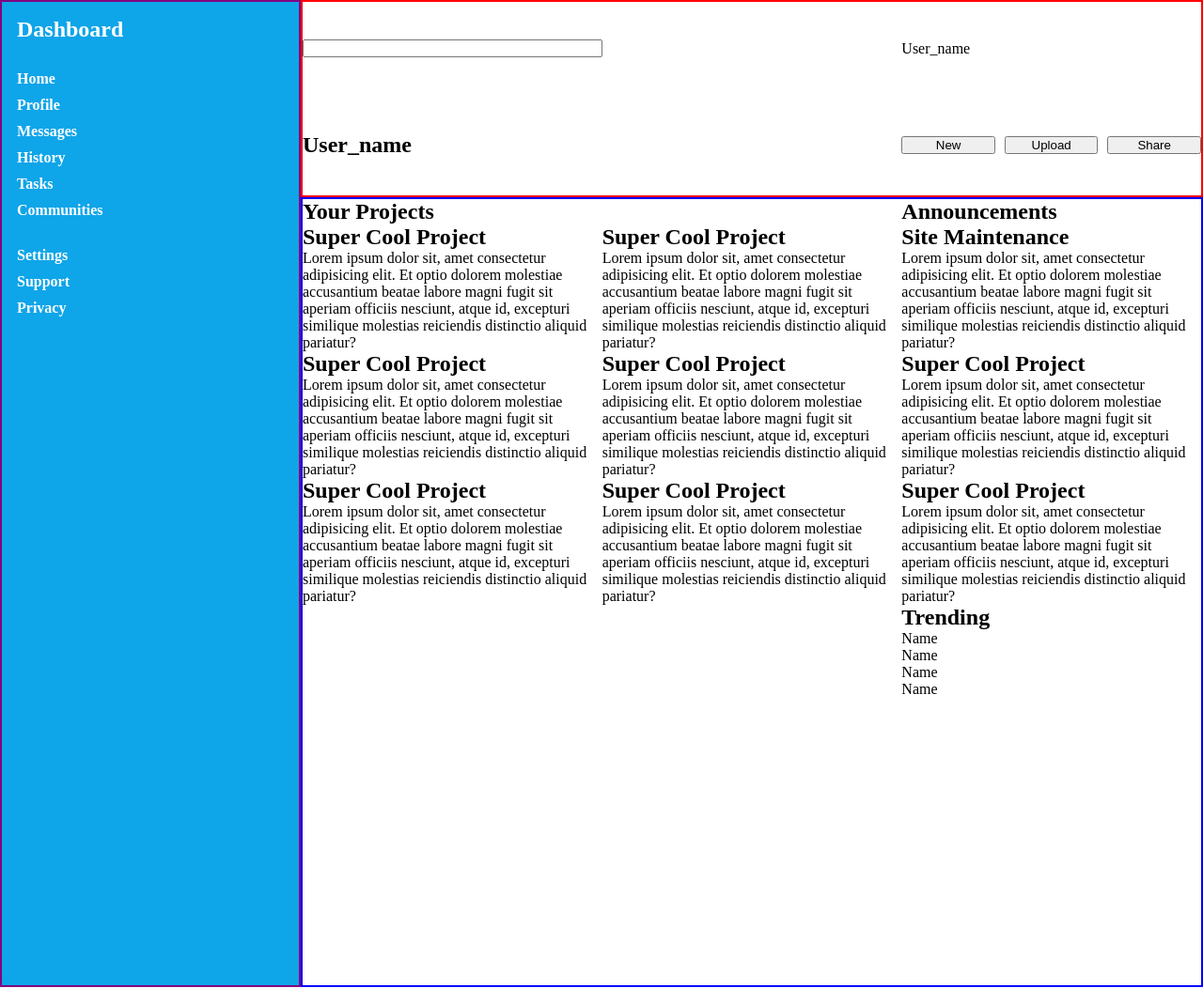
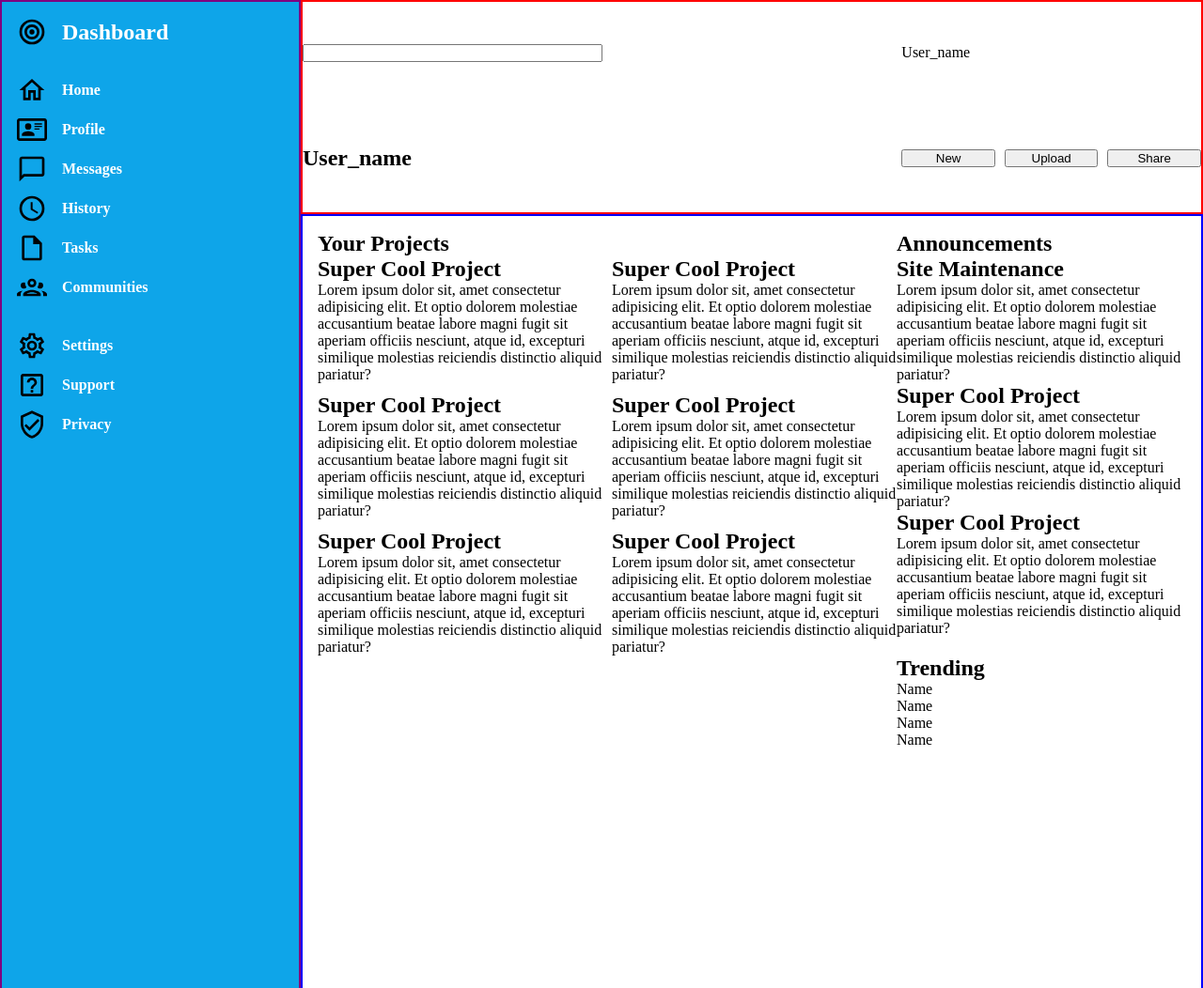
Before and after one commit to felipe-amorim21/Admin-Dashboard, a plain HTML site: page index.html in a window 1280 px wide. Shown: the top 1052 px of the page at 94% size. Drawn offline with Linux system fonts and the light colour scheme.

Commit message:
Finished sidebar

```diff
--- a/index.html
+++ b/index.html
@@ -19,25 +19,51 @@
         </div>
     </div>
     <div class="sidebar">
-        <h2>Dashboard</h2>
+        <h2>
+            <img src="./Assets/bullseye.svg" alt="Logo icon">
+            Dashboard</h2>
         <div>
             <ul>
                 <li>
+                    <img src="./Assets/home-outline.svg" alt="Home icon">
                     Home
                 </li>
                 <li>
-                    Profile</li>
-                <li>Messages</li>
-                <li>History</li>
-                <li>Tasks</li>
-                <li>Communities</li>
+                    <img src="./Assets/card-account-details-outline.svg" alt="Profile card icon">
+                    Profile
+                </li>
+                <li>
+                    <img src="./Assets/message-outline.svg" alt="Message icon">
+                    Messages
+                </li>
+                <li>
+                    <img src="./Assets/clock-outline.svg" alt="History icon">
+                    History
+                </li>
+                <li>
+                    <img src="./Assets/file-outline.svg" alt="Task icon">
+                    Tasks
+                </li>
+                <li>
+                    <img src="./Assets/account-group-outline.svg" alt="Communities icon">
+                    Communities
+                </li>
             </ul>
         </div>
         <div>
             <ul>
-                <li>Settings</li>
-                <li>Support</li>
-                <li>Privacy</li>
+                <li>
+                    <img src="./Assets/cog-outline.svg" alt="Setting icon">
+                    Settings
+                </li>
+                <li>
+                    <img src="./Assets/help-box-outline.svg" alt="Support icon">
+                    Support
+                </li>
+                <li>
+                    <img src="./Assets/shield-check-outline.svg" alt="Privacy icon">
+                    Privacy
+                </li>
             </ul>
         </div>
     </div>
--- a/style.css
+++ b/style.css
@@ -48,6 +48,12 @@
 
 }
 
+.sidebar h2 {
+    display: flex;
+    align-items: center;
+    gap: 1rem;
+}
+
 .sidebar ul{
     display: grid;
     gap: 10px;
@@ -57,6 +63,7 @@
 .sidebar li {
     display: flex;
     align-items: center;
+    gap: 1rem;
 }
 
 .sidebar h2, .sidebar p {
@@ -70,12 +77,14 @@
     display: grid;
     grid-template-rows: auto 1fr 1fr ;
     grid-template-columns: 2fr 1fr;
+    padding: 1rem;
 }
 
 .main-content .projects {
     grid-column: 1  ;
     grid-row: 2;
     display: grid;
+    gap: 10px;
     grid-template-columns: repeat(auto-fit, minmax(250px, 1fr))
 }
 
```
Also changed, not shown: Assets/bullseye.svg (added), Assets/home (6).svg (added).
